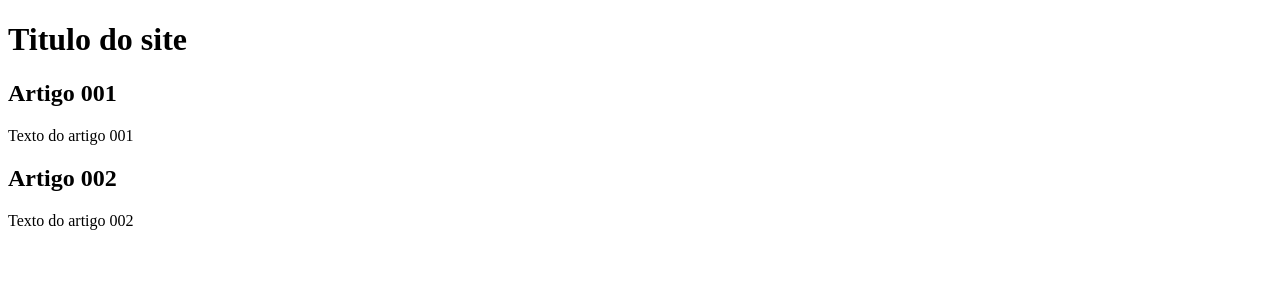
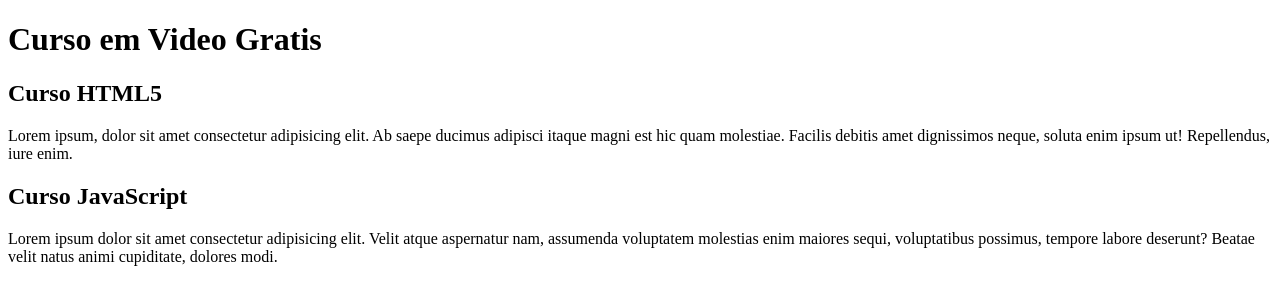
Before and after one commit to JoseVictorMarques/projeto-site, a plain HTML site: page index.html in a window 1280 px wide. Drawn offline with Linux system fonts and the light colour scheme.

Commit message:
comecei conteudo

```diff
--- a/index.html
+++ b/index.html
@@ -4,20 +4,20 @@
     <meta charset="UTF-8">
     <meta http-equiv="X-UA-Compatible" content="IE=edge">
     <meta name="viewport" content="width=device-width, initial-scale=1.0">
-    <title>Titulo do Site</title>
+    <title>Site de Exemplo</title>
 </head>
 <body>
     <main>
         <header>
-            <h1>Titulo do site</h1>
+            <h1>Curso em Video Gratis</h1>
         </header>
         <article>
-            <h2>Artigo 001</h2>
-            <p>Texto do artigo 001</p>
+            <h2>Curso HTML5</h2>
+            <p>Lorem ipsum, dolor sit amet consectetur adipisicing elit. Ab saepe ducimus adipisci itaque magni est hic quam molestiae. Facilis debitis amet dignissimos neque, soluta enim ipsum ut! Repellendus, iure enim.</p>
         </article>
         <article>
-            <h2>Artigo 002</h2>
-            <p>Texto do artigo 002</p>
+            <h2>Curso JavaScript</h2>
+            <p>Lorem ipsum dolor sit amet consectetur adipisicing elit. Velit atque aspernatur nam, assumenda voluptatem molestias enim maiores sequi, voluptatibus possimus, tempore labore deserunt? Beatae velit natus animi cupiditate, dolores modi.</p>
         </article>
     </main>
 </body>
```
